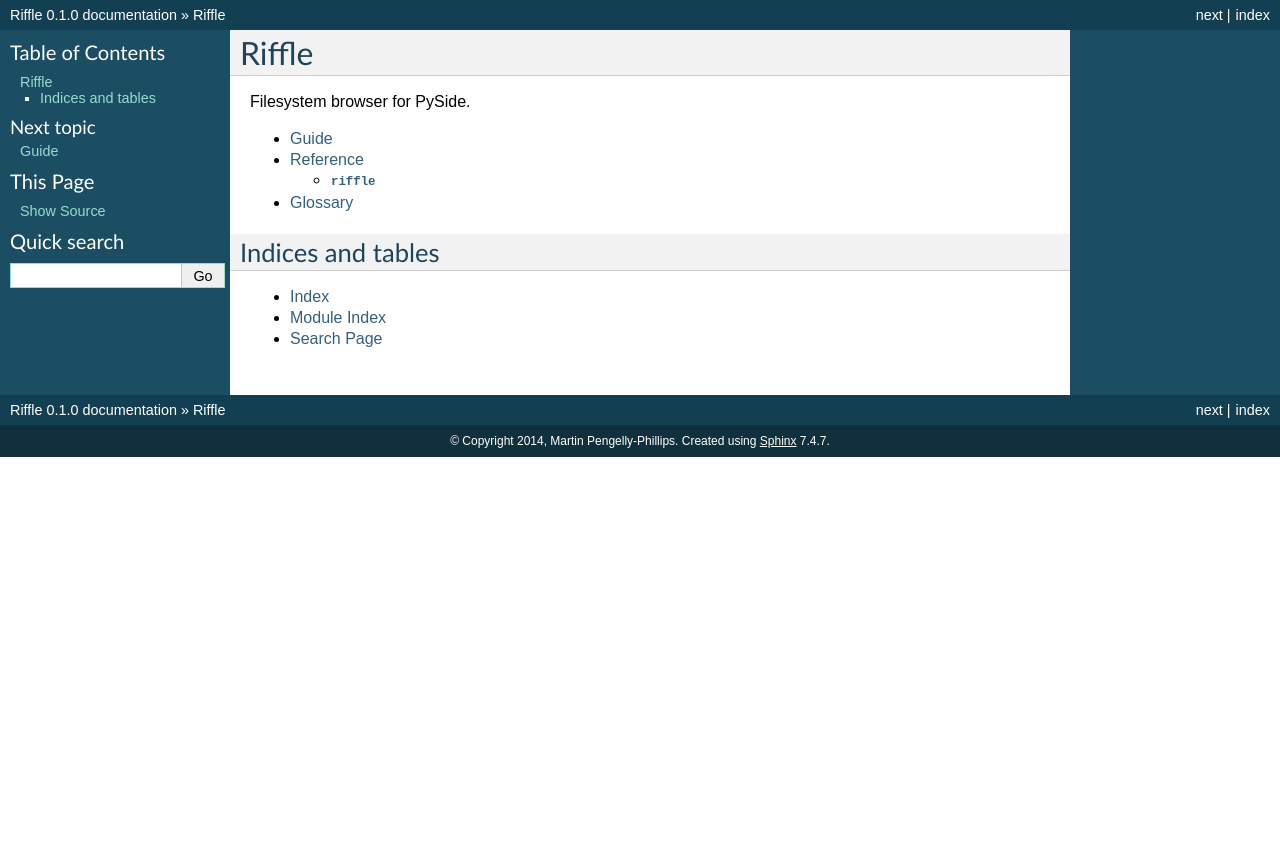
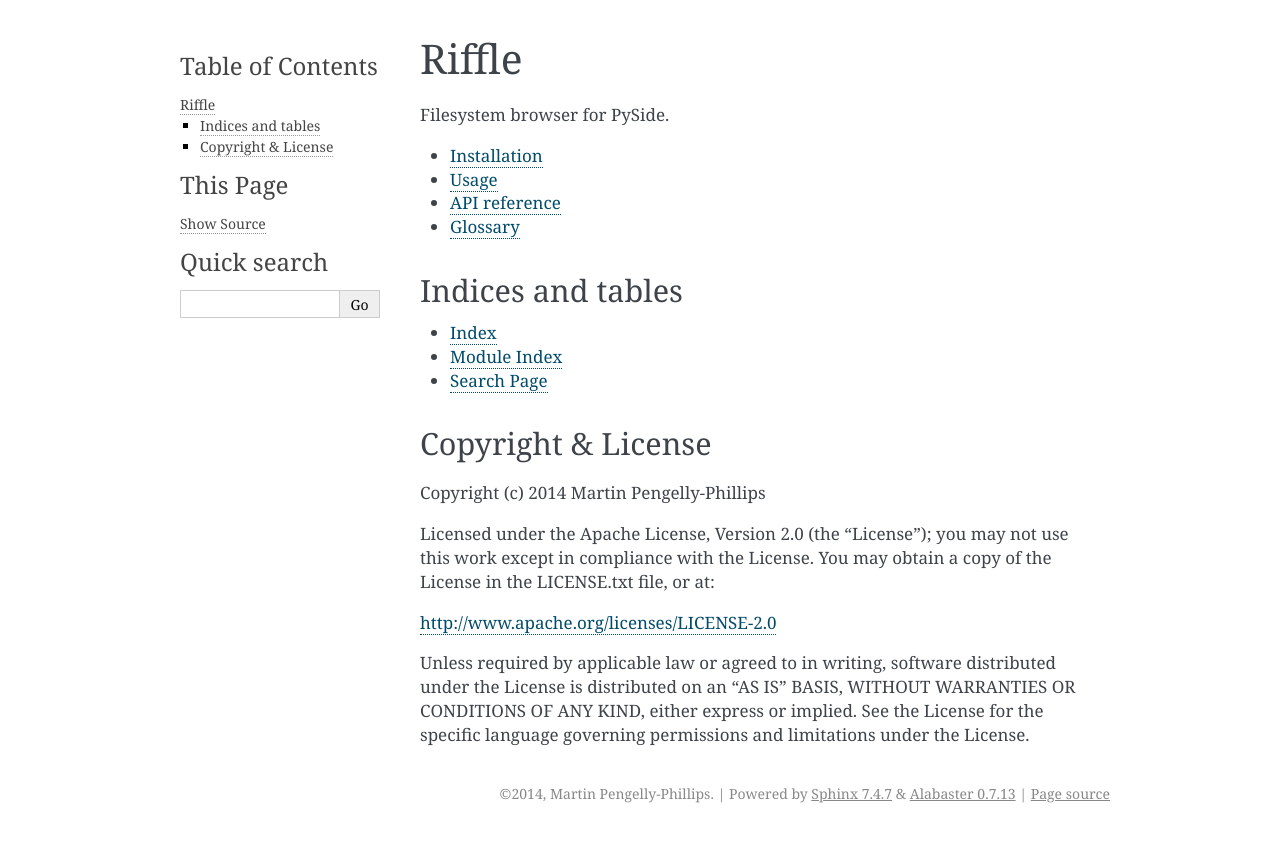
Before and after one commit to 4degrees/riffle, a Sphinx documentation site: the page built from doc/index.rst, in a window 1280 px wide. Shown: the top 842 px of the page. Built offline with Sphinx 7.4.7, drawn with Linux system fonts in a browser that asks for light colours.

Commit message:
Simplify documentation structure and add initial text.

```diff
--- a/doc/conf.py
+++ b/doc/conf.py
@@ -49,10 +49,6 @@
 
 # -- HTML output --------------------------------------------------------------
 
-# The theme to use for HTML and HTML Help pages.  See the documentation for
-# a list of builtin themes.
-html_theme = 'default'
-
 # If True, copy source rst files to output for reference
 html_copy_source = True
 
--- a/doc/index.rst
+++ b/doc/index.rst
@@ -9,10 +9,11 @@
 Filesystem browser for PySide.
 
 .. toctree::
-    :maxdepth: 2
+    :maxdepth: 1
 
-    guide/index
-    reference/index
+    installation
+    usage
+    api_reference/index
     glossary
 
 ******************
@@ -22,3 +23,21 @@
 * :ref:`genindex`
 * :ref:`modindex`
 * :ref:`search`
+
+
+*******************
+Copyright & License
+*******************
+
+Copyright (c) 2014 Martin Pengelly-Phillips
+
+Licensed under the Apache License, Version 2.0 (the "License"); you may not use
+this work except in compliance with the License. You may obtain a copy of the
+License in the LICENSE.txt file, or at:
+
+http://www.apache.org/licenses/LICENSE-2.0
+
+Unless required by applicable law or agreed to in writing, software distributed
+under the License is distributed on an "AS IS" BASIS, WITHOUT WARRANTIES OR
+CONDITIONS OF ANY KIND, either express or implied. See the License for the
+specific language governing permissions and limitations under the License.
--- a/doc/reference/riffle/index.rst
+++ b/doc/usage.rst
@@ -2,12 +2,8 @@
     :copyright: Copyright (c) 2014 Martin Pengelly-Phillips
     :license: See LICENSE.txt.
 
-:mod:`riffle`
-=============
+.. _usage:
 
-.. automodule:: riffle
-
-.. toctree::
-    :glob:
-
-    */index
+*****
+Usage
+*****
```
Also changed, not shown: doc/api_reference/index.rst (added, +32 -0 lines), doc/guide/index.rst (deleted, +0 -12 lines), doc/installation.rst (added, +47 -0 lines), doc/reference/index.rst (deleted, +0 -14 lines).
